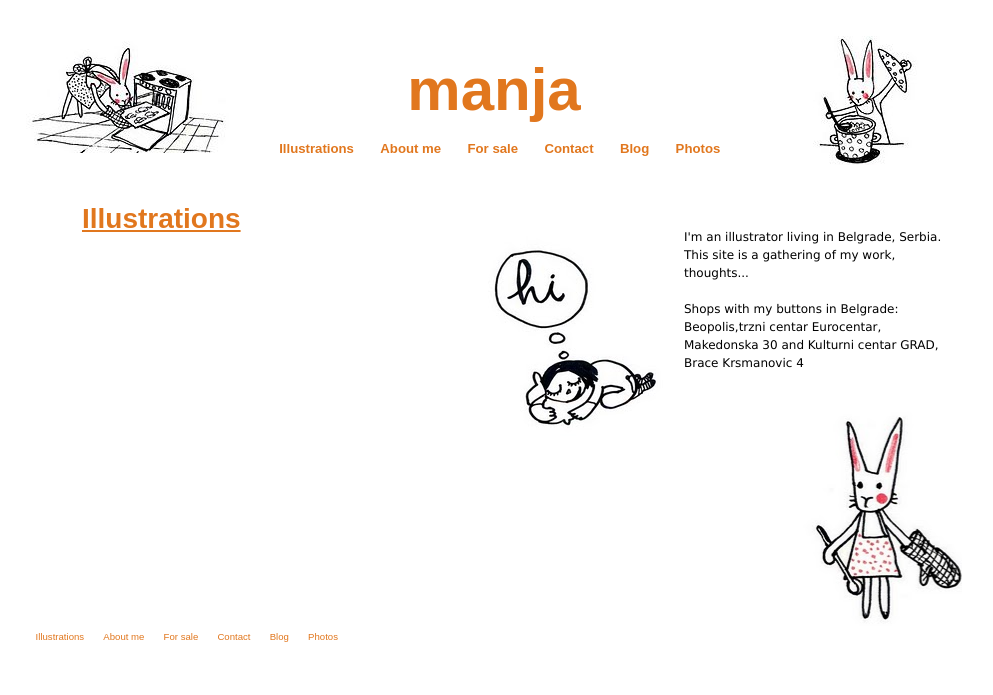
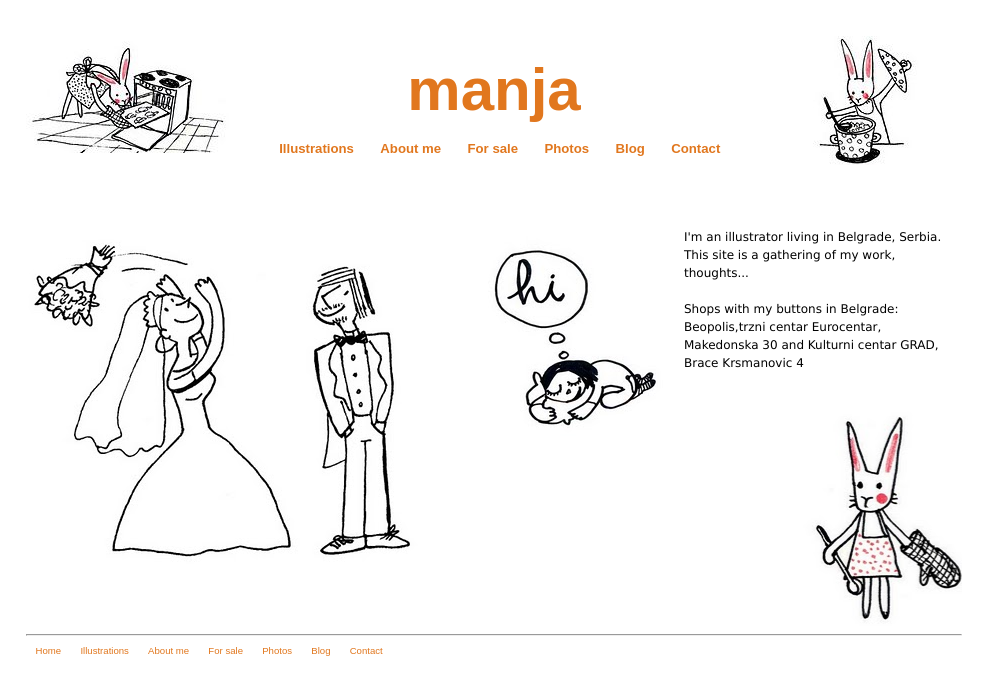
Before and after one commit to acka/manja, a Jekyll site: the page built from index.html, in a window 1280 px wide. Shown: the top 695 px of the page, without its empty margins (146-1139 px from the left). Built offline with Jekyll 4.4.1, drawn with Linux system fonts in a browser that asks for light colours.

Commit message:
footer navigacija ima home, promenjen redosled linkova, slika nanaslovnoj

```diff
--- a/_layouts/default.html
+++ b/_layouts/default.html
@@ -21,9 +21,9 @@
         <li><a href="/illustrations.html">Illustrations</a></li>
         <li><a href="/about.html">About me</a></li>
         <li><a href="/forsale.html">For sale</a></li>
+        <li><a href="/photos.html">Photos</a></li>
+		<li><a href="/blog.html">Blog</a></li>
         <li><a href="/contact.html">Contact</a></li>
-		<li><a href="/blog.html">Blog</a></li>
-        <li><a href="/photos.html">Photos</a></li>
       </ul>
 	  <div class="clearfix"></div>
 	</nav>
@@ -39,13 +39,15 @@
 
 	  <footer>
 <nav>
+	<hr/>
   <ul>
-        <li><a href="/">Illustrations</a></li>
+	  <li><a href="/">Home</a></li>
+        <li><a href="/illustrations.html">Illustrations</a></li>
         <li><a href="/about.html">About me</a></li>
         <li><a href="/forsale.html">For sale</a></li>
+        <li><a href="/photos.html">Photos</a></li>
+		<li><a href="/blog.html">Blog</a></li>
         <li><a href="/contact.html">Contact</a></li>
-		<li><a href="/blog.html">Blog</a></li>
-        <li><a href="/photos.html">Photos</a></li>
       </ul>
 </nav>
 </footer>
--- a/index.html
+++ b/index.html
@@ -3,10 +3,7 @@ layout: default
 title: Home
 ---
       <div class="side fl">
-         <div class="sideinner">
-        <h3><a href="#">Illustrations</a></h3>
-
-        </div>
+         <img src="images/pozivnica3.jpg" alt="Wedding invitation"/>
       </div>
 
       <div class="main fr">
```
Also changed, not shown: images/pozivnica3.jpg (added).
